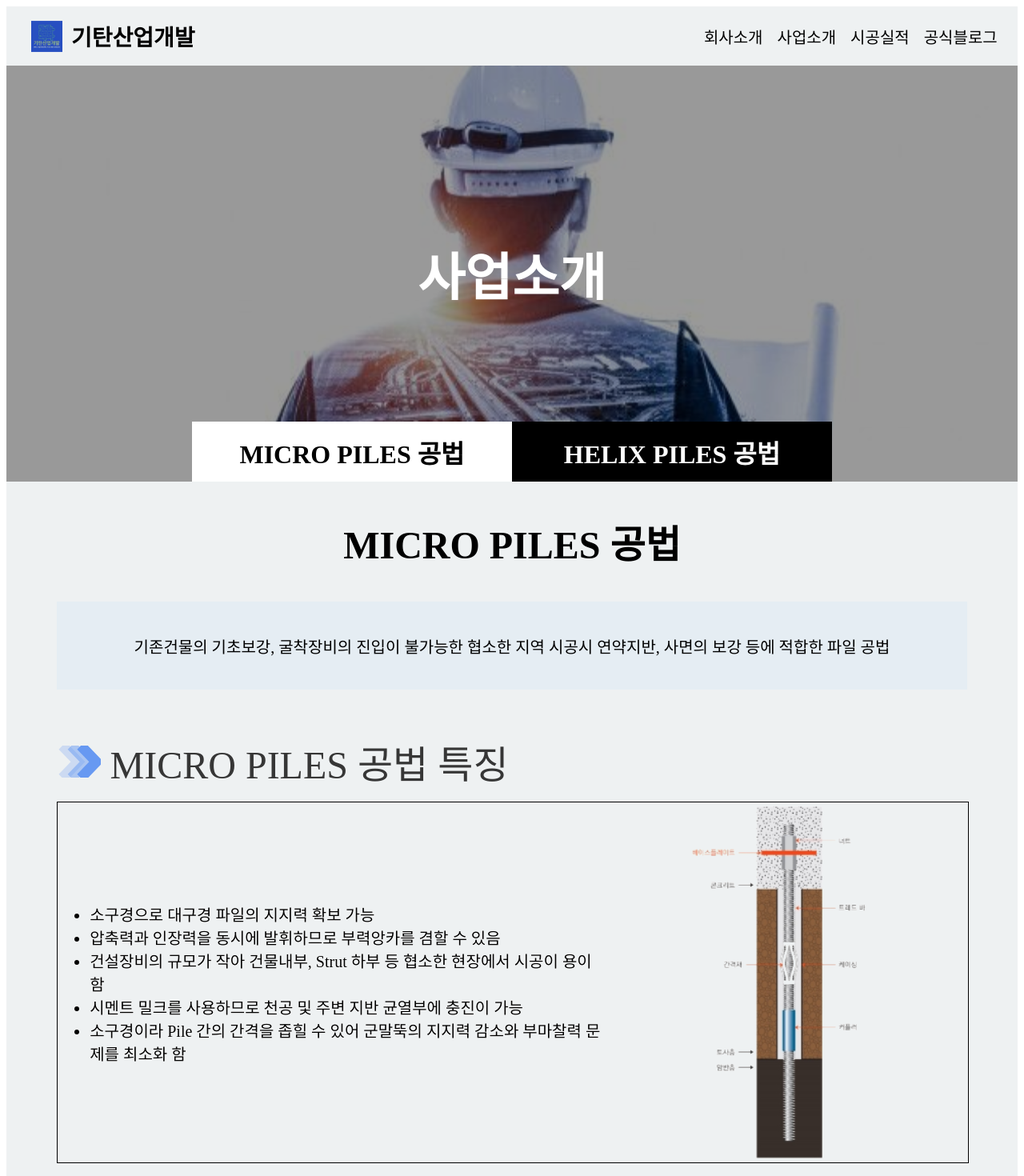
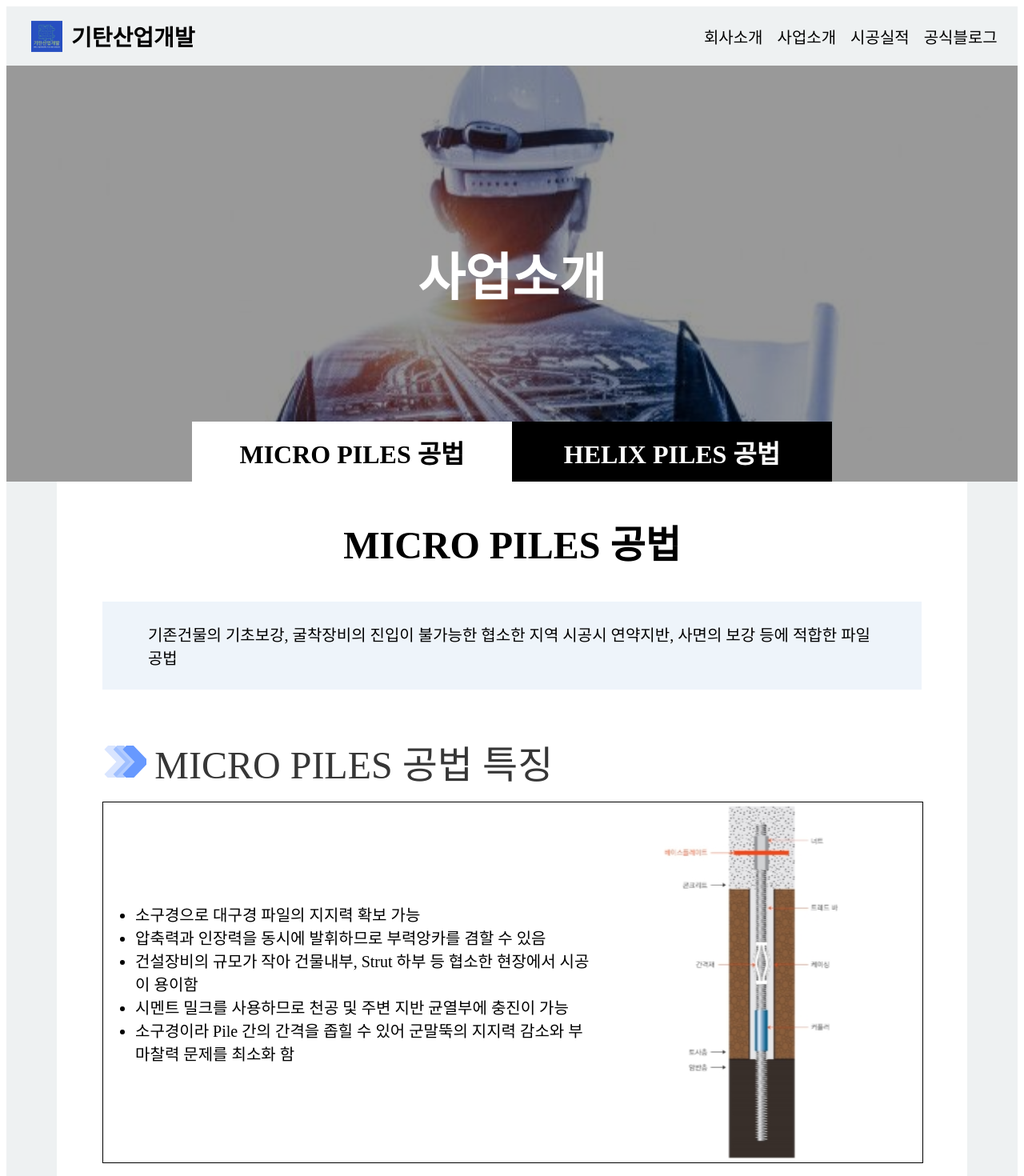
Before and after one commit to HUMBLE25/gittan_homepage, a Next.js app: page /microPiles in a window 1280 px wide. Shown: the top 1470 px of the page at 80% size. Built offline with nearby package versions, Linux system fonts and the light colour scheme.

Commit message:
Change microPiles background color to white

```diff
--- a/src/pages/microPiles.tsx
+++ b/src/pages/microPiles.tsx
@@ -19,8 +19,8 @@ const MicroPiles: React.FC  = () => {
                     <Link href='/helixPiles' className={styles.banner_menuItem2}>HELIX PILES 공법</Link>
                 </div>
             </div>
-
-            {/* 개념*/}
+        <div className={styles.contents_container}>
+                    {/* 개념*/}
             <div className={styles.concept_container}>
                 <div className={styles.concept_title}>MICRO PILES 공법</div>
                 <div className={styles.concept_background}>기존건물의 기초보강, 굴착장비의 진입이 불가능한 협소한 지역 시공시 연약지반, 사면의 보강 등에 적합한 파일 공법</div>
@@ -91,6 +91,8 @@ const MicroPiles: React.FC  = () => {
                 <div className={styles.explain_image} style={{backgroundImage : `url(/micro_explain_img1.svg)`}}></div>
                 </div>
             </div>
+        </div>
+
 
         <Footer />
     </div>
--- a/src/styles/microPiles.module.css
+++ b/src/styles/microPiles.module.css
@@ -8,6 +8,7 @@
     display: flex;
     flex-direction: column;
     justify-content: space-around;
+    align-items: center;
     transition: all 1s ease;
     /* border: 2px solid violet; */
 }
@@ -110,7 +111,18 @@
     background-color: #004D7B;
     color: #000000;
 }
-
+.contents_container{
+    width: 90%;
+    height: 100%;
+    position: relative;
+    display: flex;
+    flex-direction: column;
+    /* justify-content: space-evenly; */
+    background-color: #ffffff;
+    align-items: center;
+    transition: all 1s ease;
+    /* border: 2px solid violet; */
+}
 .concept_container {
     width: 100%;
     height: 300px;
```
